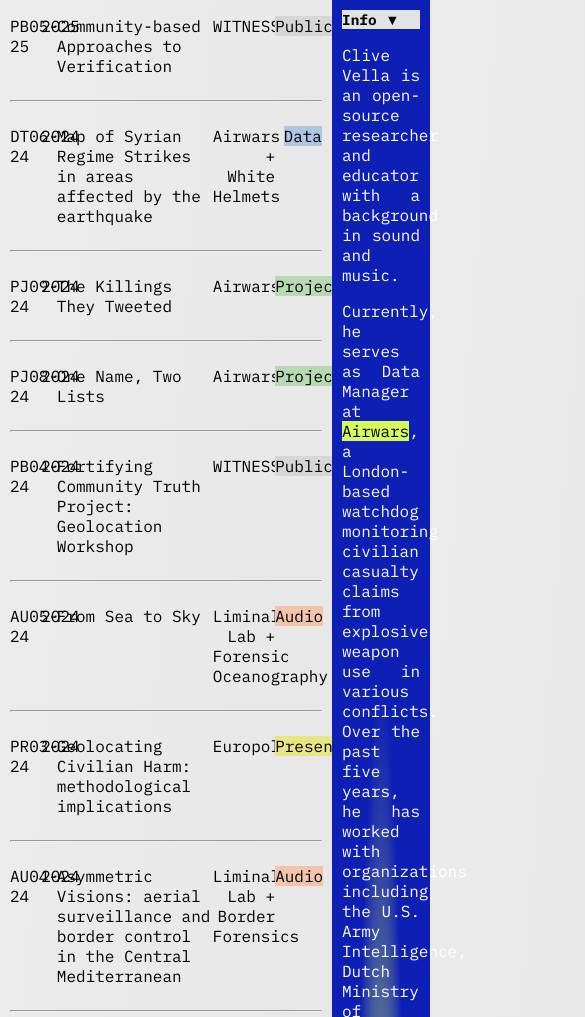
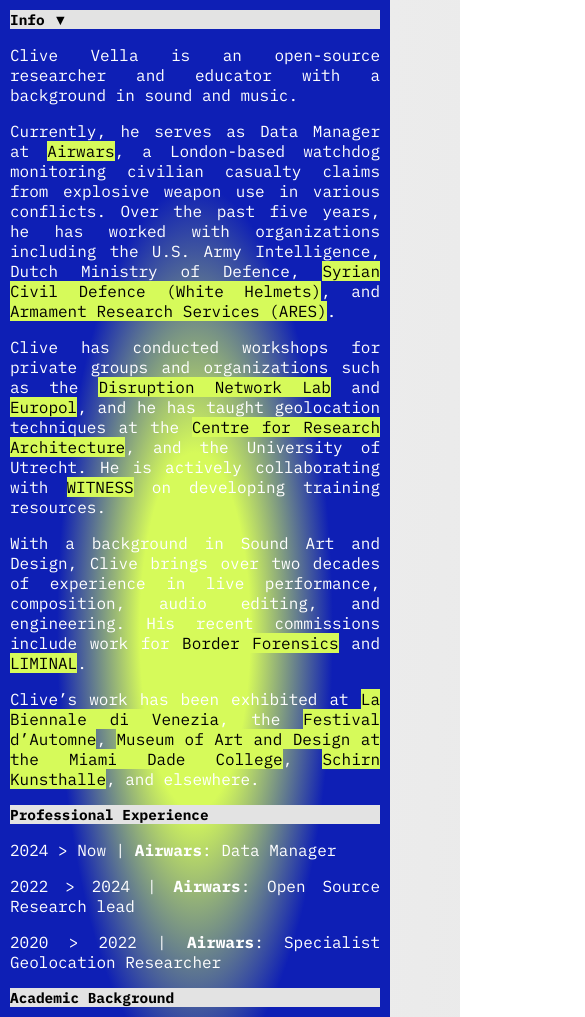
Before and after one commit to tstloc01-1059/tstloc01-1059.github.io, a plain HTML site: page index.html in a window 390 px wide. Shown: the top 1017 px of the page, 585 px wide, since content can reach past the window. Drawn offline with Linux system fonts and the light colour scheme.

Commit message:
added the ability to turn the page in a column when a smaller screen is used, but lost the power to modify the width of the info table, and the xp-table has just stopped shrinking

```diff
--- a/index.html
+++ b/index.html
@@ -690,7 +690,6 @@
                 <p><mark>Publication</mark></p>
             </div>
         </div>
-        <hr>
     </div>
     <div id="info_table">
         <h1>Info ▼</h1>
--- a/styles.css
+++ b/styles.css
@@ -9,9 +9,14 @@ body {
 
     min-height: 100vh;
     display: flex;
-    flex-direction: row;
-    /* flex: 1; */
     justify-content: space-between;
+}
+
+@media (max-width: 1200px) {
+    body {
+        flex-direction: column-reverse;
+        justify-content: center;
+    }
 }
 
 ul {
@@ -46,6 +51,7 @@ h1 {
     font-size: 0.9rem;
     font-weight: 900;
 }
+
 /* GROUPINGS */
 
 #xp_table,
@@ -57,7 +63,9 @@ h1 {
 /* XP TABLE BROAD */
 
 #xp_table {
-    width: 80%;
+    flex-shrink: 0;
+
+    /* width: 80%; */
 }
 
 #xp_table #xp_line {
@@ -70,12 +78,14 @@ h1 {
 
 #xp_table #xp_line .code {
     width: 10%;
+    min-width: 55px;
     /* background-color: wheat; */
 }
 
 #xp_table #xp_line .year {
     text-align: left;
     width: 5%;
+    min-width: 45px;
     /* background-color: tomato; */
 }
 
@@ -88,11 +98,13 @@ h1 {
 #xp_table #xp_line .org {
     text-align: right;
     width: 20%;
+    min-width: 100px;
     /* background-color: aquamarine; */
 }
 
 #xp_table #xp_line .category {
     width: 15%;
+    min-width: 65px;
     text-align: end;
     /* background-color: brown; */
 }
@@ -128,17 +140,17 @@ h1 {
 /* INFO TABLE */
 
 #info_table {
-    /* position: fixed;
-    right: 0; */
-    /* background-color: #0e1fb5; */
     background-image: radial-gradient(#d6fa5a 20%, #0e1fb5, #0e1fb5 80%);
-    /* background-image: radial-gradient(closest-corner at 20% 80%, #d6fa5a, #0e1fb5, #0e1fb5); */
-    width: 20%;
+    flex-shrink: 1;
+    /* flex-basis: auto; */
     min-height: 100%;
+    /* max-width: 20%; */
+    padding-bottom: 20px;
 
 }
 
-#info_table p, li {
+#info_table p,
+li {
     color: white;
     text-align: justify;
 }
@@ -147,9 +159,3 @@ h1 {
     color: black;
     background-color: #d6fa5a;
 }
-
-
-
-#info_table .experience {
-    text-align: left;
-}
```
